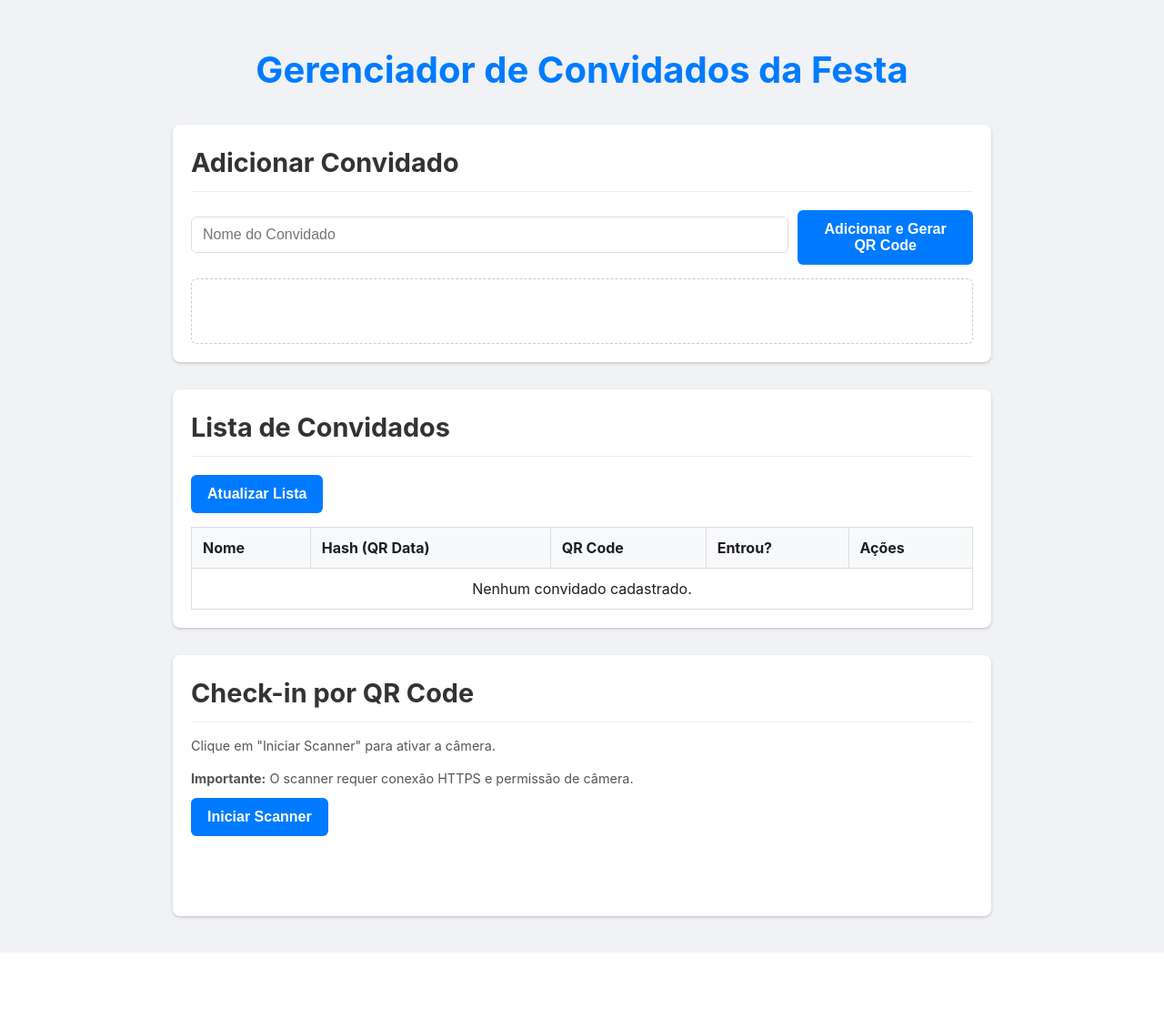
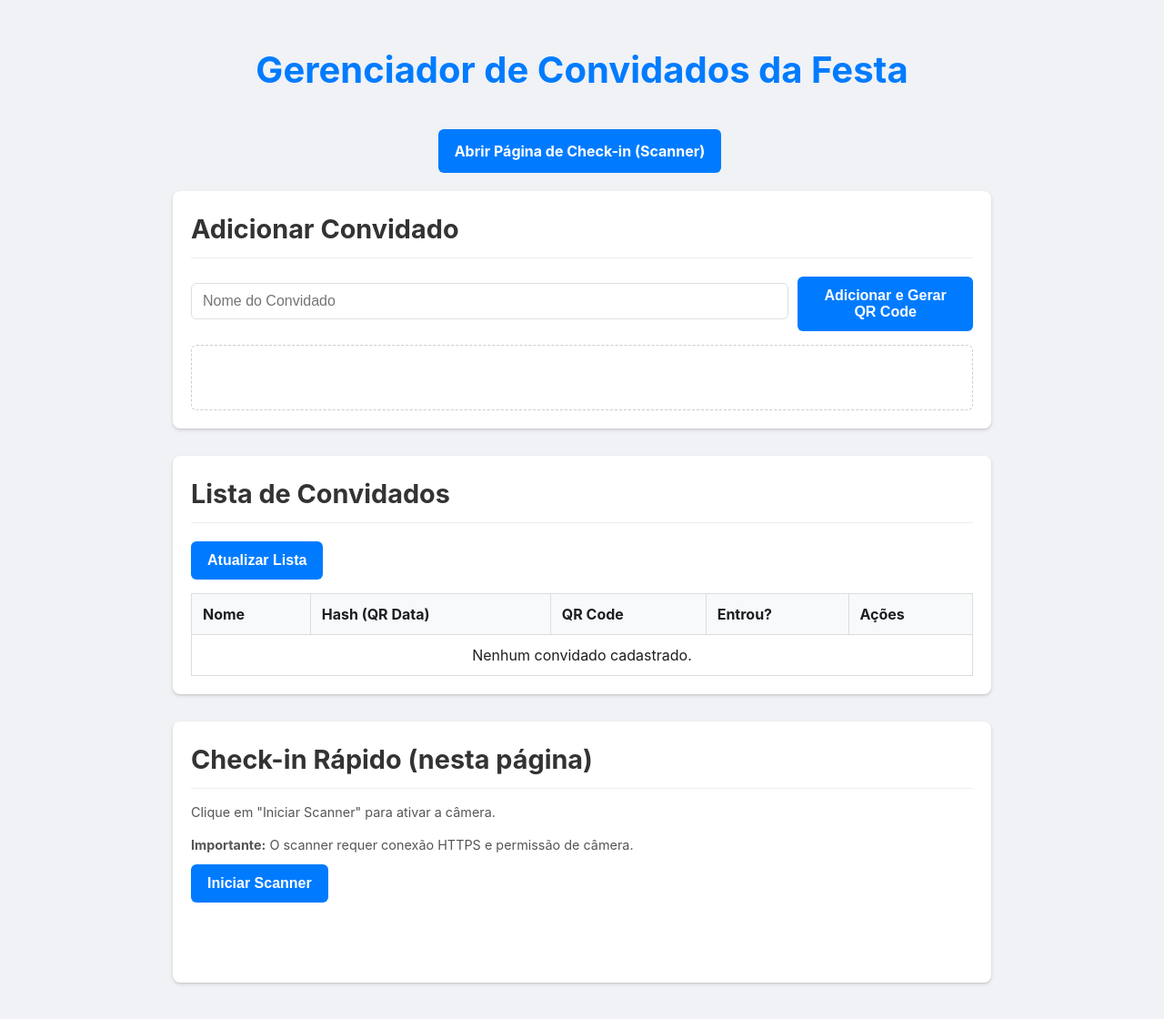
Before and after one commit to Revocable/AttendanceManager, a Flask app: page / in a window 1280 px wide. Shown: the whole page at 91% size. Before the commit the page ends 1047 px from the top, so only its background shows below. Run offline with Flask 3, Linux system fonts and the light colour scheme; data that the repository does not hold is empty; some libraries are stand-ins or nearby versions.

Commit message:
Enhance guest management interface by adding a button to navigate to the dedicated QR code scanner page and updating section headers for clarity.

```diff
--- a/templates/index.html
+++ b/templates/index.html
@@ -9,6 +9,12 @@
 </head>
 <body>
     <h1>Gerenciador de Convidados da Festa</h1>
+
+    <!-- BOTÃO PARA IR PARA A PÁGINA DO SCANNER DEDICADA -->
+    <div style="text-align: center; margin-bottom: 20px;">
+        <a href="{{ url_for('scanner_page') }}" class="button scanner-page-button">Abrir Página de Check-in (Scanner)</a>
+    </div>
+    <!-- FIM DO BOTÃO -->
 
     <div class="container">
         <!-- Adicionar Convidado -->
@@ -29,7 +35,7 @@
         <div class="section guest-list-section">
             <h2>Lista de Convidados</h2>
             <button onclick="fetchGuests()">Atualizar Lista</button>
-    <div class="table-responsive-wrapper"> <!-- NOVO WRAPPER AQUI -->
+            <div class="table-responsive-wrapper">
                 <table id="guestTable">
                     <thead>
                         <tr>
@@ -42,12 +48,12 @@
                     </thead>
                     <tbody id="guestList"></tbody>
                 </table>
-    </div> <!-- FIM DO WRAPPER -->
+            </div>
         </div>
 
-        <!-- Scanner de QR Code -->
+        <!-- Scanner de QR Code (EXISTENTE NA INDEX.HTML - pode ser mantido para testes rápidos ou removido se preferir focar na página dedicada) -->
         <div class="section scanner-section">
-            <h2>Check-in por QR Code</h2>
+            <h2>Check-in Rápido (nesta página)</h2>
             <div id="qrReaderMessageContainer">
                 <p>Clique em "Iniciar Scanner" para ativar a câmera.</p>
                 <p><strong>Importante:</strong> O scanner requer conexão HTTPS e permissão de câmera.</p>
```
Lines whose indentation alone changed are shown as unchanged.
